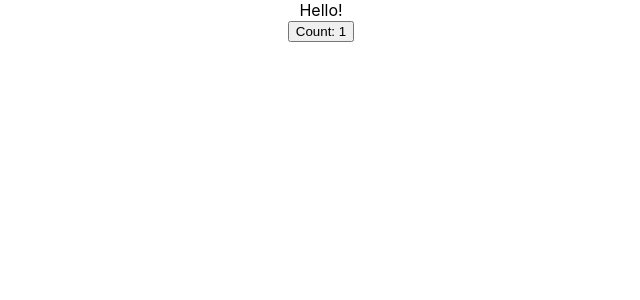
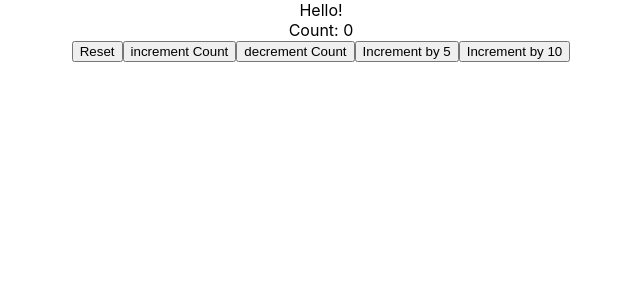
Before and after one commit to Suedo/TS-React-Hooks, a React (Create React App) app: page / in a window 1280 px wide. Shown: the top 300 px of the page, without its empty margins (319-959 px from the left). Built offline with nearby package versions, Linux system fonts and the light colour scheme.

Commit message:
useState more depth updating state based on previous value

```diff
--- a/src/App.tsx
+++ b/src/App.tsx
@@ -1,13 +1,13 @@
 import React from 'react';
 import logo from './logo.svg';
 import './App.css';
-import HookCounter from './components/HookCounter'
+import HookCounterv2 from './components/HookCounterv2'
 
 const App: React.FC = () => {
   return (
     <div className="App">
       Hello!
-      <HookCounter></HookCounter>
+      <HookCounterv2></HookCounterv2>
     </div>
   )
 }
--- /dev/null
+++ b/src/components/HookCounterv2.tsx
@@ -0,0 +1,35 @@
+import React, { useState } from "react";
+
+// https://www.youtube.com/watch?v=d0plTCQgsXs&list=PLC3y8-rFHvwisvxhZ135pogtX7_Oe3Q3A&index=3
+const HookCounterv2: React.FC = () => {
+  const initialCount = 0;
+  const [count, setCount] = useState(initialCount);
+
+  const inc5 = () => {
+    for (let i = 0; i < 5; i++) {
+      // won't work, reads stale 'count' updates by 1 only
+      // setCount(count + 1)
+      // solution:
+      // when you have to update state based on the previous state value, pass in a function to the state setter
+      setCount(count => count + 1);
+    }
+  };
+
+  const inc10 = () => {
+    setCount(count + 10);
+  };
+
+  return (
+    <div>
+      Count: {count}
+      <br />
+      <button onClick={() => setCount(initialCount)}>Reset</button>
+      <button onClick={() => setCount(count + 1)}>increment Count</button>
+      <button onClick={() => setCount(count - 1)}>decrement Count</button>
+      <button onClick={inc5}>Increment by 5</button>
+      <button onClick={inc10}>Increment by 10</button>
+    </div>
+  );
+};
+
+export default HookCounterv2;
```
